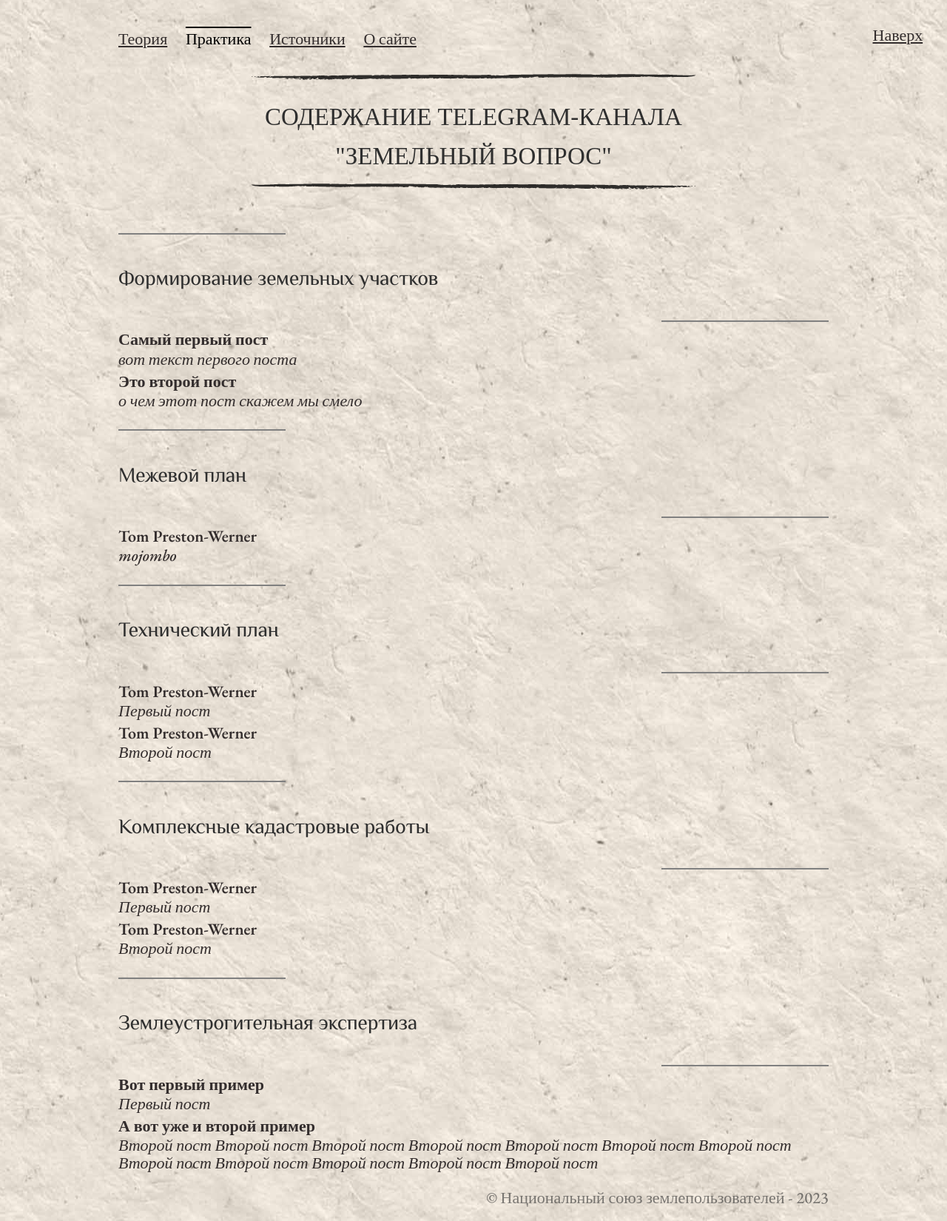
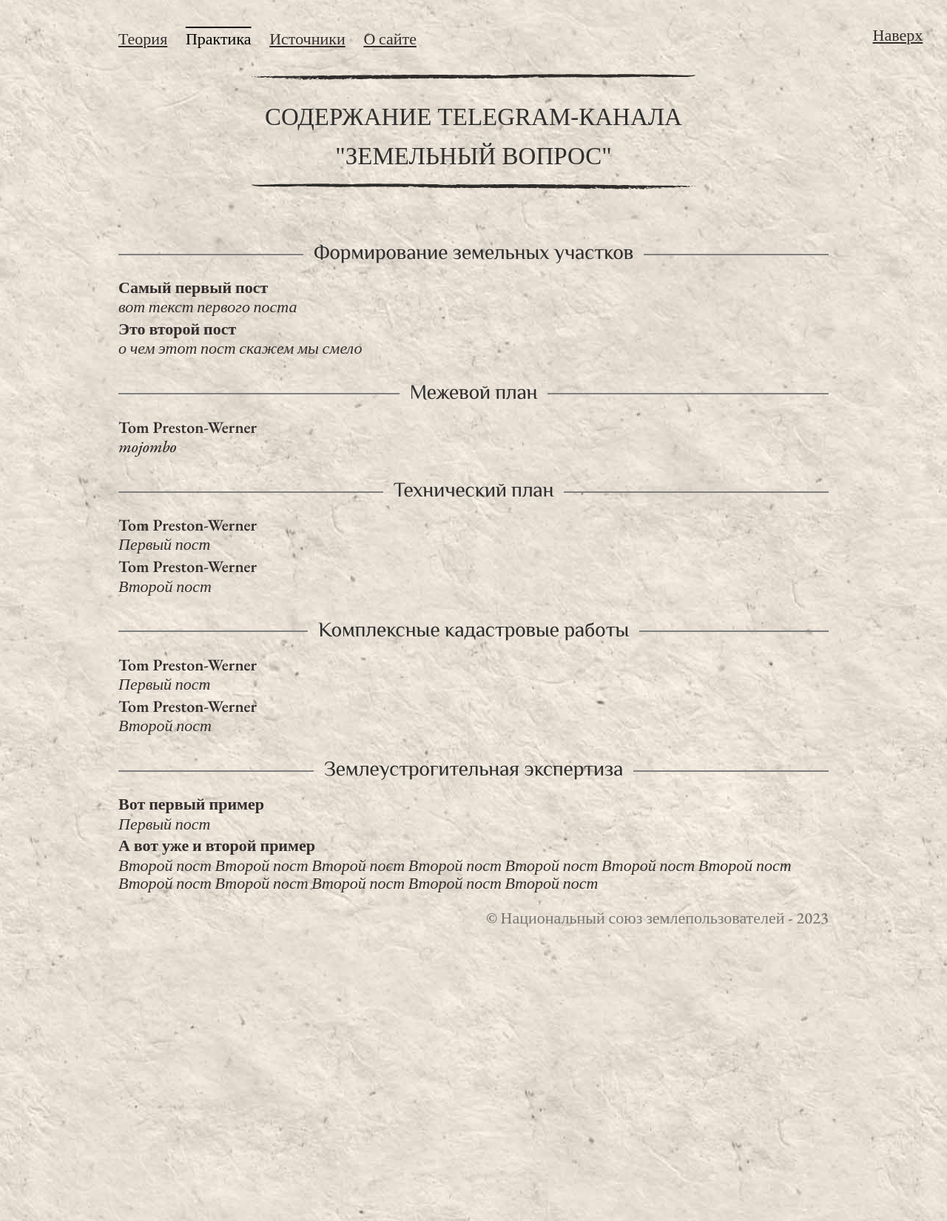
Before and after one commit to SergSi/land-use-art, a Jekyll site: the page built from pages/docs.md, in a window 1280 px wide. Shown: the whole page at 74% size. Built offline with Jekyll 4.4.1, drawn with Linux system fonts in a browser that asks for light colours; some web fonts are replaced.

Commit message:
Update list_posts.html

```diff
--- a/_includes/list_posts.html
+++ b/_includes/list_posts.html
@@ -1,8 +1,8 @@
 <div class="articles"><br>
  {% for post in site.data %}
  {% assign org = post[1] %}
- <div style="margin-bottom: 0em; margin-top: 0em" class="center linetitle">
-  <h2>{{ org.collection }}</h2>
+ <div style="margin-bottom: 0em; margin-top: 0em">
+  <h2 class="center linetitle">{{ org.collection }}</h2>
  </div>
 {% for point in org.posts %}
   <a href="https://t.me/c/1929818077/{{ point.link }}" target="blank" class="link">
```
